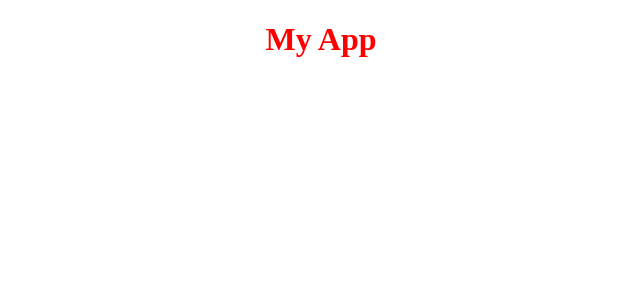
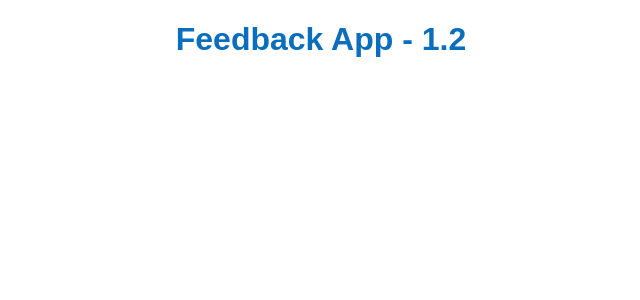
Before and after one commit to nnivxix/feedback-app, a React (Vite) app: page / in a window 1280 px wide. Shown: the top 300 px of the page, without its empty margins (319-959 px from the left). Built offline with nearby package versions, Linux system fonts and the light colour scheme.

Commit message:
feat: props

```diff
--- a/src/App.tsx
+++ b/src/App.tsx
@@ -1,9 +1,11 @@
+import Header from "./components/Header";
+
 function App() {
   return (
     <main>
-      <h1 className="header">My App</h1>
+      <Header title="Feedback App" version={1.2} />
     </main>
-  )
+  );
 }
 
 export default App;
--- /dev/null
+++ b/src/components/Header.tsx
@@ -0,0 +1,15 @@
+import { HeaderType } from "../types/schema";
+
+function Header(props: HeaderType) {
+  const { title, version } = props;
+
+  return (
+    <header>
+      <h1>
+        {title} - {version}
+      </h1>
+    </header>
+  );
+}
+
+export default Header;
--- a/src/styles/index.css
+++ b/src/styles/index.css
@@ -1,4 +1,5 @@
 h1{
   text-align: center;
-  color: red;
+  font-family: Arial, Helvetica, sans-serif;
+  color: #0A6EBD;
 }
--- /dev/null
+++ b/src/types/schema.ts
@@ -0,0 +1,4 @@
+export interface HeaderType {
+  title: string;
+  version?: number;
+}
```
